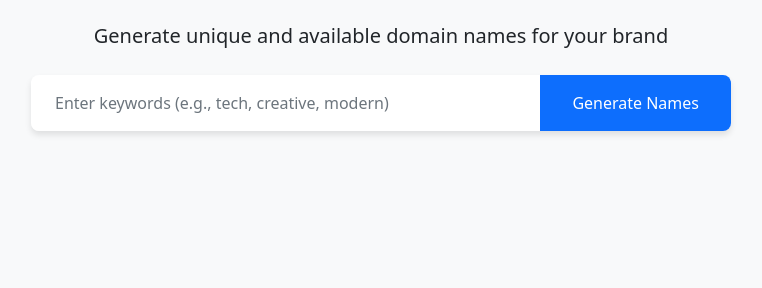
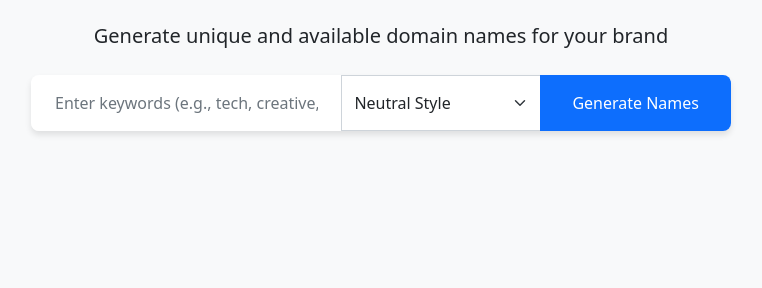
Before and after one commit to Ernosto0/domainstallion, a FastAPI app: page / in a window 1280 px wide. Shown: the part 174-462 px from the top of the page, without its empty margins (259-1021 px from the left). Run offline with FastAPI, Linux system fonts and the light colour scheme; parts of the project's set-up code (start-up, migrations or seed data) failed here and were passed over; some libraries are stand-ins or nearby versions.

Commit message:
Add brand name generation style selection feature

```diff
--- a/backend/main.py
+++ b/backend/main.py
@@ -133,6 +133,10 @@ class FavoriteCreate(BaseModel):
 
 class BrandRequest(BaseModel):
     keywords: str
+    style: str = Field(
+        default="neutral",
+        description="Style of brand names to generate: 'short', 'playful', 'serious', 'techy', or 'neutral'",
+    )
     num_suggestions: int = Field(
         default=20, ge=5, le=50
     )  # Between 5 and 50 suggestions
@@ -321,8 +325,13 @@ async def generate_names(request: BrandRequest):
     if not request.keywords:
         raise HTTPException(status_code=400, detail="Keywords are required")
 
+    if request.style not in ["short", "playful", "serious", "techy", "neutral"]:
+        raise HTTPException(status_code=400, detail="Invalid style specified")
+
     generator = BrandGenerator()
-    results = await generator.generate_names(request.keywords, request.num_suggestions)
+    results = await generator.generate_names(
+        request.keywords, request.style, request.num_suggestions
+    )
 
     if not results:
         raise HTTPException(status_code=500, detail="Failed to generate brand names")
--- a/backend/services/brand_generator.py
+++ b/backend/services/brand_generator.py
@@ -183,15 +183,40 @@ class BrandGenerator:
             logger.error(f"Error in GoDaddy API call: {str(e)}")
             return {"available": False, "price": None, "error": str(e)}
 
-    async def generate_names(self, keywords, num_suggestions=20):
+    async def generate_names(self, keywords, style="neutral", num_suggestions=20):
+        """
+        Generate brand names based on keywords and desired style.
+
+        Args:
+            keywords (str): Keywords to base the brand names on
+            style (str): Desired style - 'short', 'playful', 'serious', or 'techy'
+            num_suggestions (int): Number of suggestions to generate
+        """
+        # Style-specific guidelines
+        style_guidelines = {
+            "short": "Names should be concise, preferably 3-6 characters.",
+            "playful": "Names should be fun, memorable, and potentially use wordplay or rhyming.",
+            "serious": "Names should be professional, trustworthy, and business-oriented.",
+            "techy": "Names should sound innovative, modern, and tech-savvy, potentially using tech-related suffixes.",
+        }
+
+        # Get style-specific guidelines or use neutral if style not specified
+        style_guide = style_guidelines.get(
+            style.lower(), "Names should be balanced and versatile."
+        )
+        logger.debug(f"Style guide: {style_guide}")
+
         prompt = f"""Generate {num_suggestions} unique and creative brand names based on these keywords: {keywords}.
+        Style requirement: {style_guide}
+
         Rules:
         1. Names should be between 3-15 characters
         2. Should be easy to pronounce
         3. Can include real words or made-up words
         4. Can include double letters for style (like Google)
         5. Return only the names, one per line
-        6. Do not include numbers or dots in the names"""
+        6. Do not include numbers or dots in the names
+        7. Ensure names match the requested style: {style}"""
 
         try:
             logger.debug("Starting OpenAI API call")
--- a/backend/static/js/main.js
+++ b/backend/static/js/main.js
@@ -123,13 +123,20 @@ document.addEventListener('DOMContentLoaded', function() {
     if (form) {
         form.addEventListener('submit', async function(e) {
             e.preventDefault();
+            const keywords = document.getElementById('keywordInput').value.trim();
+            const style = document.getElementById('styleSelect').value;
+            const resultsDiv = document.getElementById('results');
+            const resultsContainer = document.querySelector('.results-container');
+            const loading = document.getElementById('loading');
 
-            // Show loading spinner
+            if (!keywords) {
+                alert('Please enter keywords');
+                return;
+            }
+
             loading.style.display = 'block';
             resultsContainer.style.display = 'none';
-
-            const keywords = document.getElementById('keywordInput').value;
-            const numSuggestions = 20;
+            resultsDiv.innerHTML = '';
 
             try {
                 const response = await fetch('/api/generate', {
@@ -138,23 +145,24 @@ document.addEventListener('DOMContentLoaded', function() {
                         'Content-Type': 'application/json',
                     },
                     body: JSON.stringify({
-                        keywords,
-                        num_suggestions: numSuggestions
-                    }),
+                        keywords: keywords,
+                        style: style,
+                        num_suggestions: 20
+                    })
                 });
 
                 if (!response.ok) {
                     throw new Error('Network response was not ok');
                 }
 
-                const brands = await response.json();
-                console.log('Raw API Response:', brands);
+                const data = await response.json();
+                console.log('Raw API Response:', data);
 
                 // Clear previous results
                 resultsDiv.innerHTML = '';
 
                 // Process each brand
-                brands.forEach((brand, index) => {
+                data.forEach((brand, index) => {
                     console.log(`Processing brand ${index + 1}:`, brand);
 
                     // Create brand card container
--- a/backend/templates/index.html
+++ b/backend/templates/index.html
@@ -44,6 +44,13 @@
             <form id="brandForm">
                 <div class="input-group mb-3">
                     <input type="text" id="keywordInput" class="form-control" placeholder="Enter keywords (e.g., tech, creative, modern)" required>
+                    <select id="styleSelect" class="form-select" style="max-width: 200px;">
+                        <option value="neutral">Neutral Style</option>
+                        <option value="short">Short Names</option>
+                        <option value="playful">Playful Names</option>
+                        <option value="serious">Serious Names</option>
+                        <option value="techy">Tech-Focused Names</option>
+                    </select>
                     <button class="btn btn-primary" type="submit">Generate Names</button>
                 </div>
             </form>
```
Also changed, not shown: brand_generator.db.
